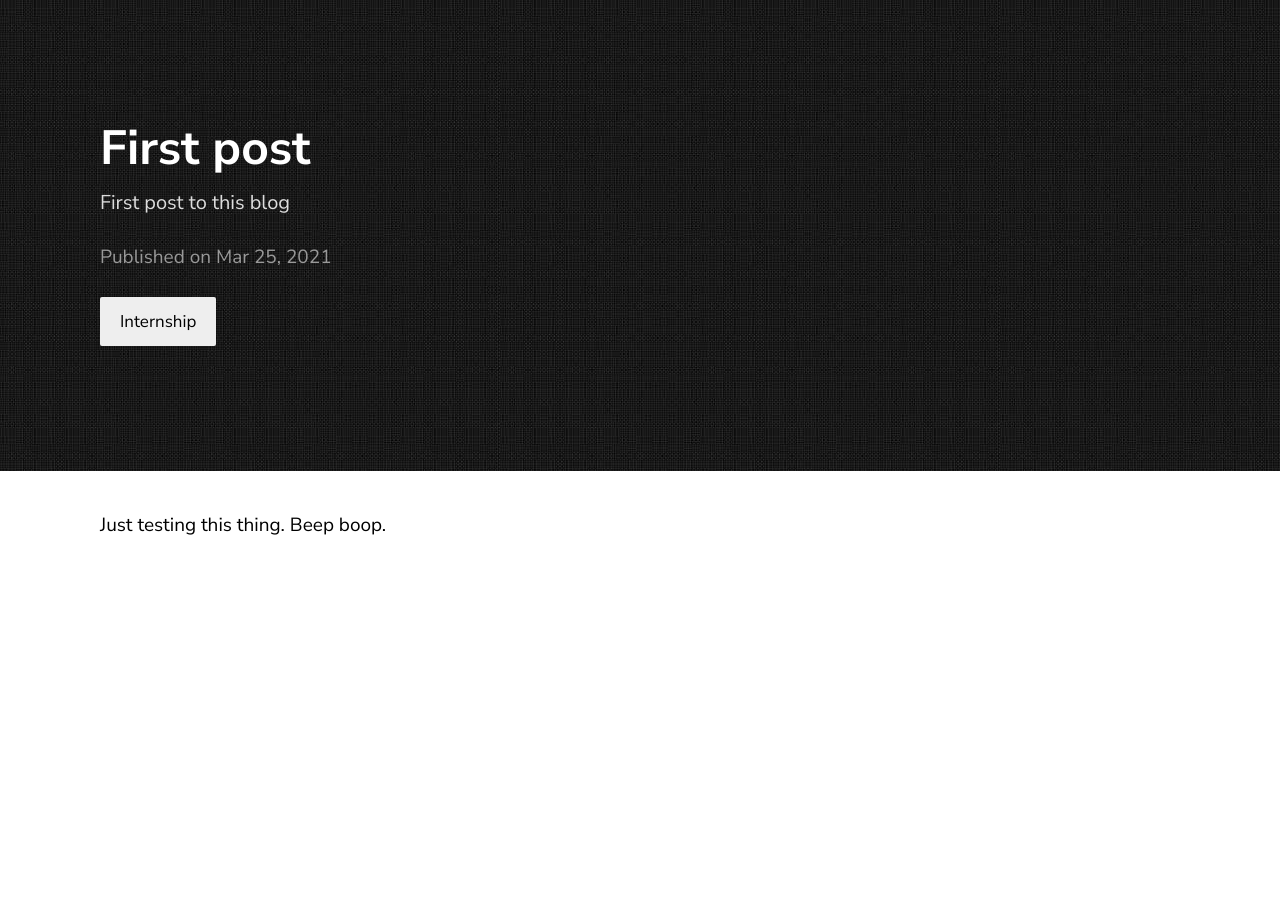
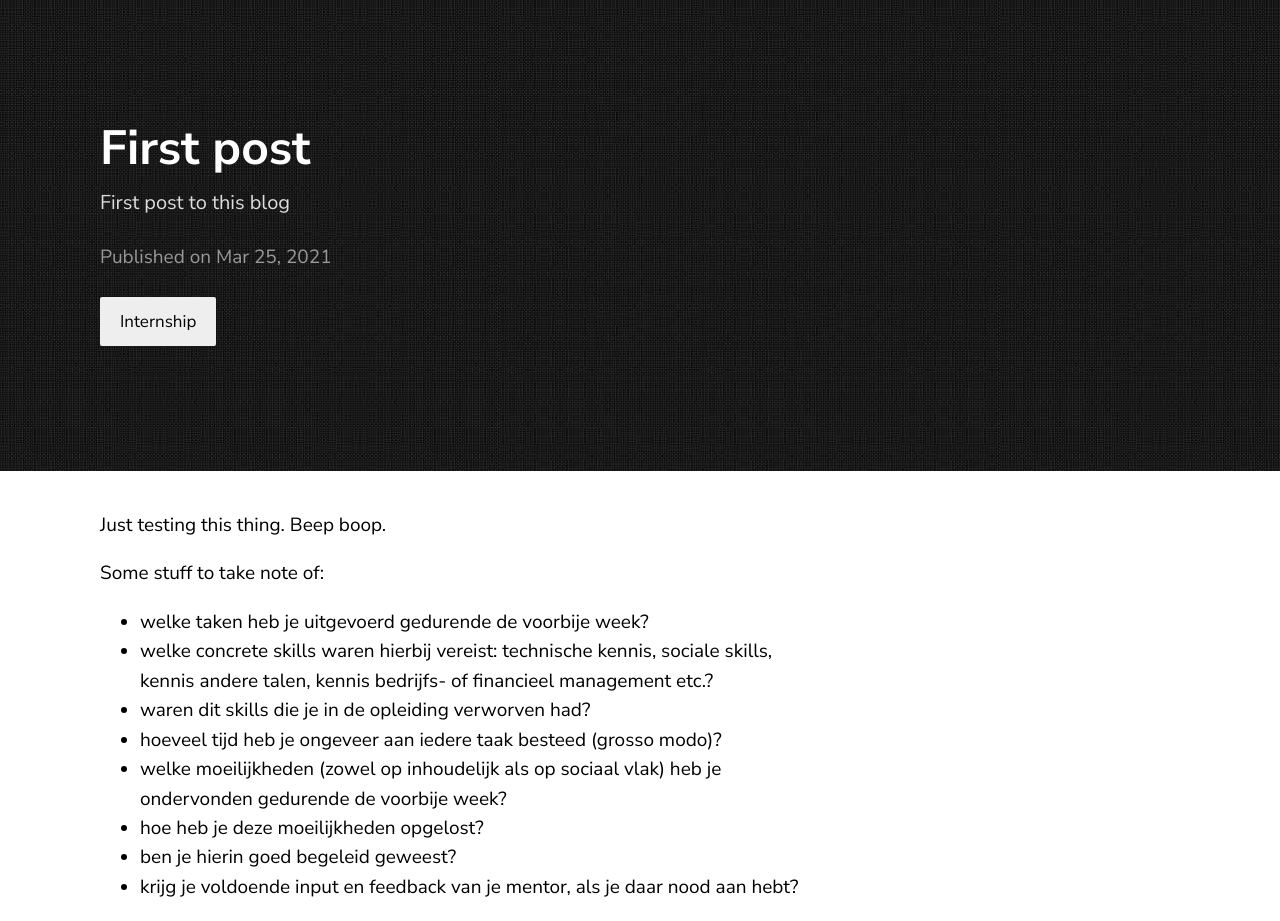
Before and after one commit to X3ntr/x3ntr.github.io, a Jekyll site: the page built from _posts/2021-03-25-first-post.md, in a window 1280 px wide. Built offline with Jekyll 4.4.1, drawn with Linux system fonts in a browser that asks for light colours; before the commit the page ends 900 px from its top, so only the background shows below that.

Commit message:
added template info

```diff
--- a/_config.yml
+++ b/_config.yml
@@ -14,8 +14,8 @@ sass:
 
 permalink: /posts/:title/
 texture:
-  title: Sander Forrer
-  tagline: Internship NVISO
+  title: Internship blog NVISO
+  tagline: Sander Forrer
   date_format: "%b %-d, %Y"
   style: black
   showNav: false
--- a/_posts/2021-03-25-first-post.md
+++ b/_posts/2021-03-25-first-post.md
@@ -7,3 +7,13 @@ categories: Internship
 ---
 
 Just testing this thing. Beep boop.
+
+Some stuff to take note of:
+* welke taken heb je uitgevoerd gedurende de voorbije week?
+* welke concrete skills waren hierbij vereist: technische kennis, sociale skills, kennis andere talen, kennis bedrijfs- of financieel management etc.?
+* waren dit skills die je in de opleiding verworven had?
+* hoeveel tijd heb je ongeveer aan iedere taak besteed (grosso modo)?
+* welke moeilijkheden (zowel op inhoudelijk als op sociaal vlak) heb je ondervonden gedurende de voorbije week?
+* hoe heb je deze moeilijkheden opgelost?
+* ben je hierin goed begeleid geweest?
+* krijg je voldoende input en feedback van je mentor, als je daar nood aan hebt?
```
